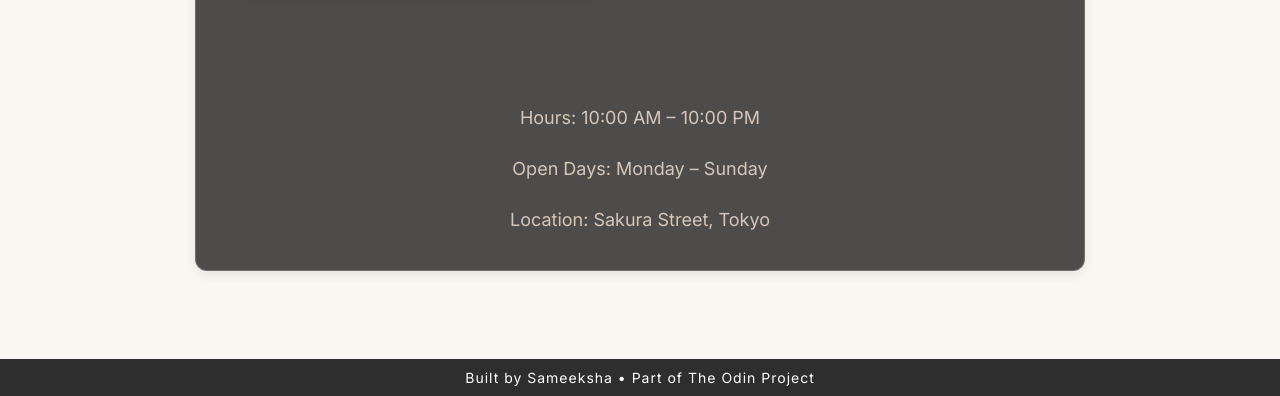
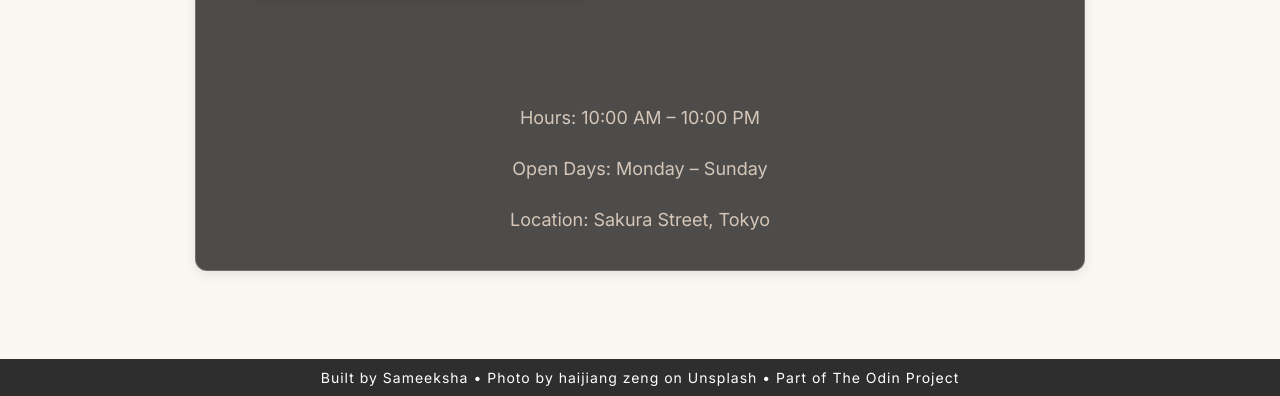
Before and after one commit to sameeksha-dalvi/zen-dining, a website built with webpack: page src/template.html in a window 1280 px wide. Shown: the part 592-988 px from the top of the page. Built offline with nearby package versions, Linux system fonts and the light colour scheme.

Commit message:
feat: add image creedit to footer

```diff
--- a/src/styles.css
+++ b/src/styles.css
@@ -92,6 +92,15 @@ footer {
   font-size: 14px;
 }
 
+footer a {
+  color: #fff;
+  text-decoration: none;
+}
+
+footer a:hover {
+  text-decoration: underline;
+}
+
 .home-card {
   background-color: var(--bg-card);
   border: 1px solid rgba(255, 255, 255, 0.2);
--- a/src/template.html
+++ b/src/template.html
@@ -15,6 +15,6 @@
     </header>
     <div id="content">
     </div>
-    <footer>Built by Sameeksha • Part of The Odin Project</footer>
+    <footer>Built by Sameeksha • Photo by <a href="https://unsplash.com/@zenghaijiang?utm_source=unsplash&utm_medium=referral&utm_content=creditCopyText">haijiang zeng</a> on <a href="https://unsplash.com/photos/a-table-topped-with-bowls-of-food-on-top-of-a-table-HdZB8cAfVh4?utm_source=unsplash&utm_medium=referral&utm_content=creditCopyText">Unsplash</a> • Part of The Odin Project</footer>
 </body>
 </html>
```
